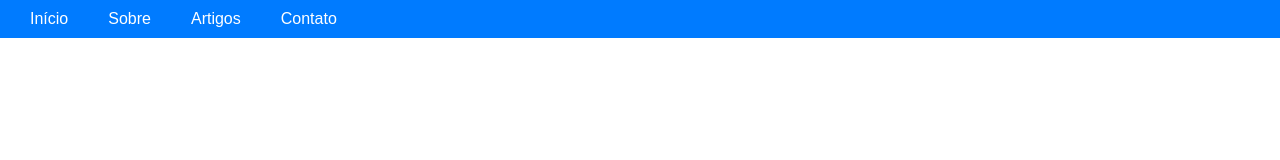
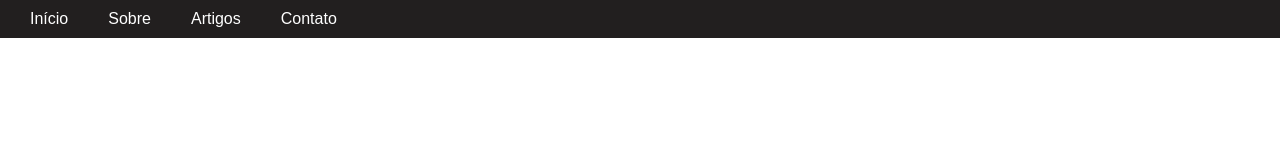
Before and after one commit to Roberto-Kaiser/replica_2D_Roberto, a plain HTML site: page index.html in a window 1280 px wide. Drawn offline with Linux system fonts and the light colour scheme.

Commit message:
Update nada.css

```diff
--- a/nada.css
+++ b/nada.css
@@ -4,7 +4,7 @@ body {
 }
 
 .navbar {
-    background-color: #007BFF;
+    background-color: rgb(34, 31, 31);
     padding: 10px 20px;
 }
 
```
